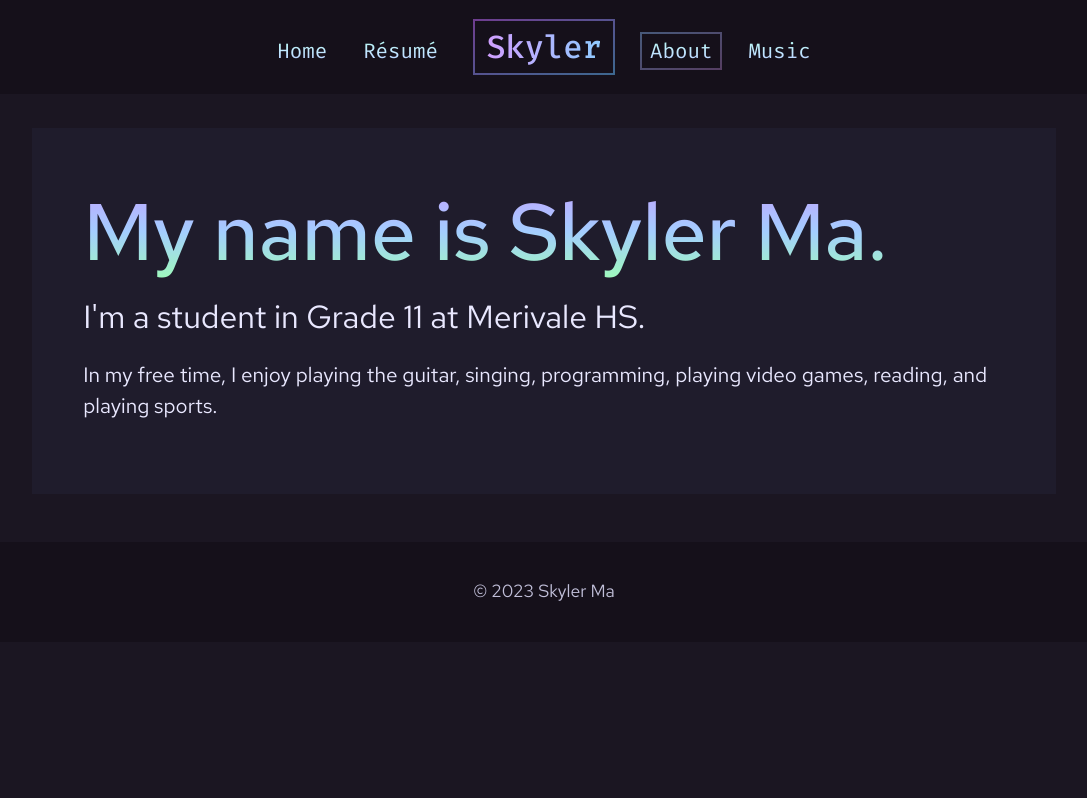
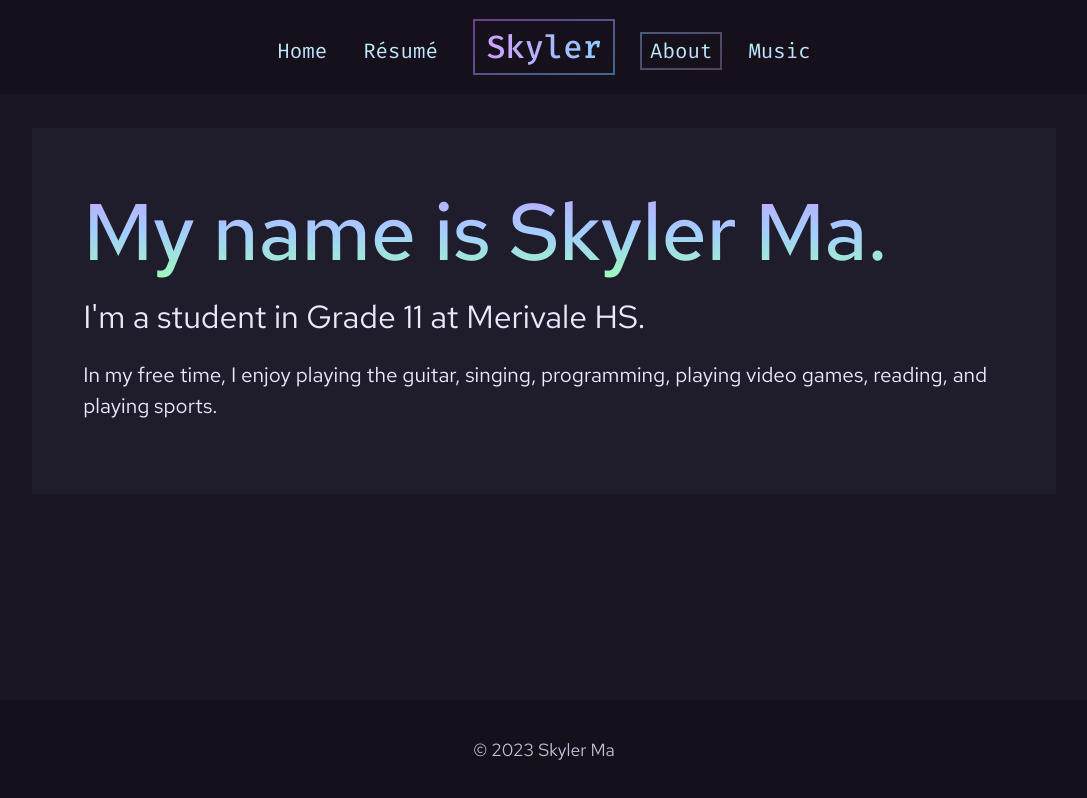
Before and after one commit to sky46/skylerma.com, an Eleventy site: page about.njk in a window 1280 px wide. Shown: the whole page, without its empty margins (96-1183 px from the left). Built offline with nearby package versions, Linux system fonts and the light colour scheme; Eleventy itself is replaced by a stand-in of ours; files that its build step writes are made by us from their sources.

Commit message:
Make footer at bottom even if content is short

```diff
--- a/assets/css/main.scss
+++ b/assets/css/main.scss
@@ -3,6 +3,10 @@
 // General
 
 // ######################################################
+
+html {
+    height: 100%; // Bottom footer
+}
 
 body {
     margin: 0;
@@ -14,10 +18,15 @@ body {
     @media screen and (max-width: 48rem) {
         font-size: 1.1rem;
     }
+    // Make footer at bottom of page even if content is too short
+    display: flex;
+    flex-direction: column;
+    height: 100%;
 }
 
 main {
     margin: 8rem 10% 3rem;
+    flex: 1; // Bottom footer
 }
 
 h1, h2, h3, h4, h5, h6 {
```
